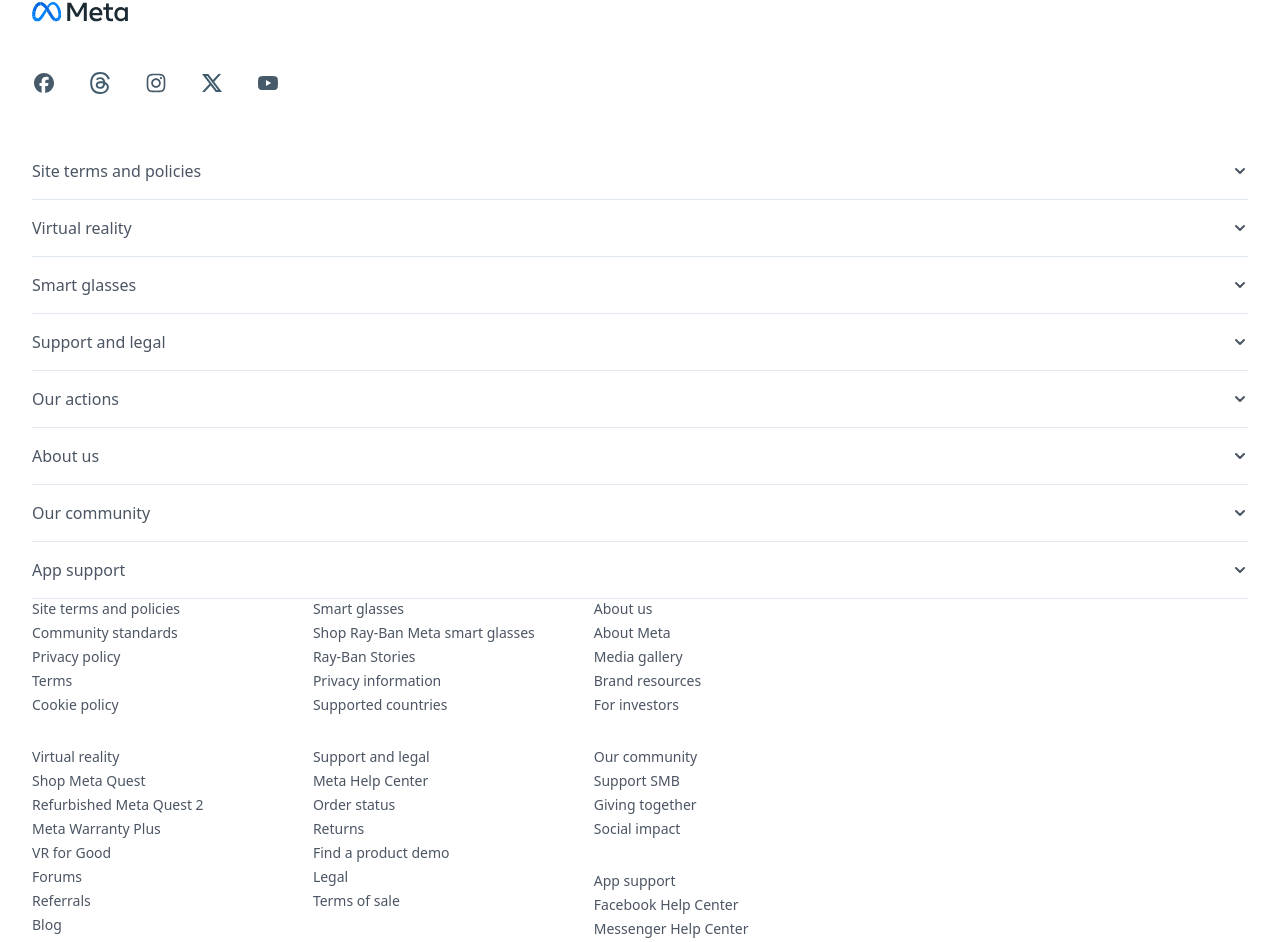
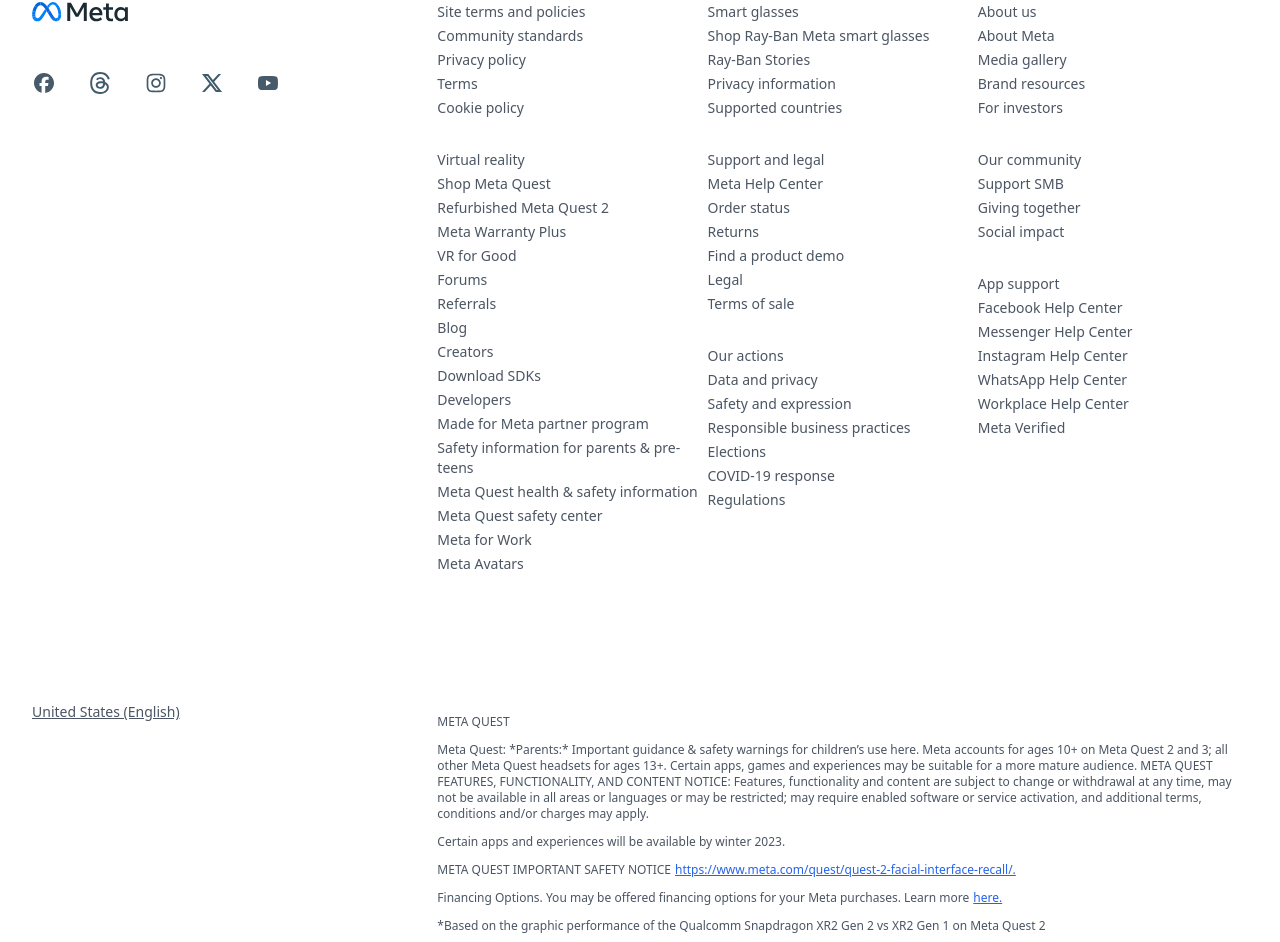
Before and after one commit to deglan-rivas/layout-tailwind-clonMeta, a React (Vite) app: page / in a window 1280 px wide. Shown: the part 3494-4436 px from the top of the page. Built offline with nearby package versions, Linux system fonts and the light colour scheme.

Commit message:
feat: :sparkles: add media query to upper footer

```diff
--- a/src/components/sections/Footer.jsx
+++ b/src/components/sections/Footer.jsx
@@ -134,7 +134,9 @@ const Group_links = ({title, anchors}) => {
 
 const Footer_1_network = () => {
   return (
-    <div className="col-span-3 sm:col-span-1">
+    <div className="col-span-3
+    sm:grid sm:grid-cols-2
+    lg:col-span-1 lg:block">
       <img src={navbar_meta} alt="footer_meta"
       className="w-24 mb-8
       sm:mb-12"
@@ -167,7 +169,9 @@ const Footer_1_network = () => {
 const Footer_1_links = () => {
   return (
     <>
-      <Accordion type="single" collapsible className="col-span-3">
+      <Accordion type="single" collapsible className="col-span-3
+      sm:hidden
+      ">
         {
           [
           links_site_terms,
@@ -204,8 +208,48 @@ const Footer_1_links = () => {
         }
       </Accordion>
 
-      <div className="col-span-3 grid-cols-3 gap-8 hidden
-      sm:grid sm:col-span-2">
+      <div className="col-span-3 grid-cols-2 gap-0 hidden
+      sm:grid
+      lg:hidden">
+        <div className="col-span-1">
+          <div className='flex flex-col space-y-1 mb-8'>
+            <Group_links {...links_site_terms}/>
+          </div>
+
+          <div className='flex flex-col space-y-1'>
+            <Group_links title={links_virtual_reality.title} anchors={links_virtual_reality.anchors}/>
+          </div>
+
+          <div className='space-y-1 flex flex-col mb-8'>
+            <Group_links title={links_about_us.title} anchors={links_about_us.anchors}/>
+          </div>
+        </div>
+
+        <div className="col-span-1">
+          <div className="space-y-1 flex flex-col mb-8">
+            <Group_links title={links_smart_glasses.title} anchors={links_smart_glasses.anchors}/>
+          </div>
+
+          <div className="space-y-1 flex flex-col mb-8">
+            <Group_links title={links_support_legal.title} anchors={links_support_legal.anchors}/>
+          </div>
+
+          <div className="space-y-1 flex flex-col">
+            <Group_links title={links_our_actions.title} anchors={links_our_actions.anchors}/>
+          </div>
+
+          <div className="space-y-1 flex flex-col mb-8">
+            <Group_links title={links_our_community.title} anchors={links_our_community.anchors}/>
+          </div>
+
+          <div className="space-y-1 flex flex-col">
+            <Group_links title={links_app_support.title} anchors={links_app_support.anchors}/>
+          </div>
+        </div>
+      </div>
+
+      <div className="col-span-2 grid-cols-3 gap-0 hidden
+      lg:grid">
         <div className="col-span-1">
           <div className='flex flex-col space-y-1 mb-8'>
             <Group_links {...links_site_terms}/>
@@ -309,7 +353,7 @@ const Footer = () => {
   return (
     <footer className='border-t border-t-gray-300'>
       <div className="max-w-[1500px] mx-auto text-sm text-gray-600">
-        <div className="px-4 py-12 grid grid-cols-3 mb-24
+        <div className="px-4 py-12 grid grid-cols-3 mb-0
         sm:px-8">
           <Footer_1_network/>
           <Footer_1_links/>
```
